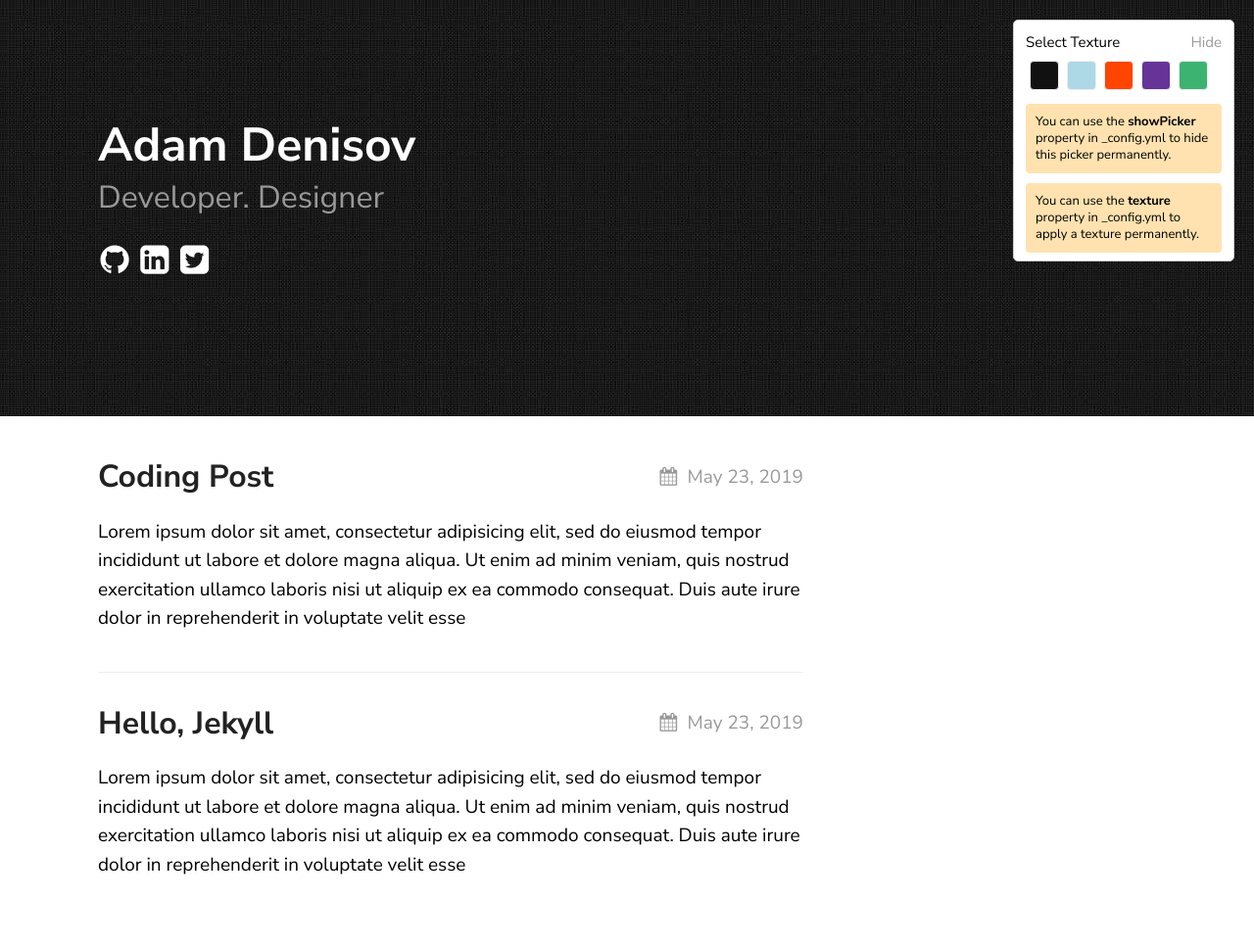
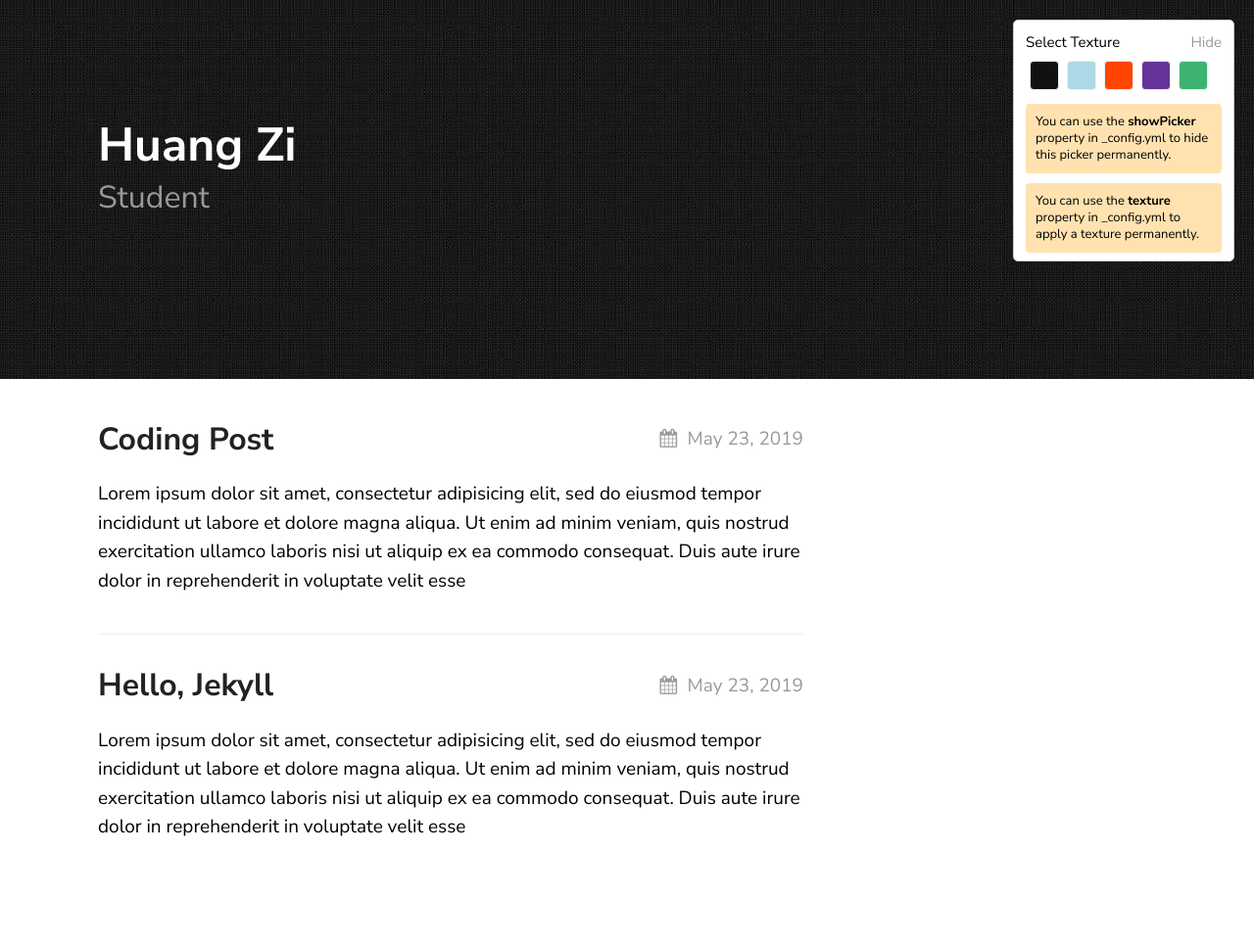
Before and after one commit to HuangZi-zi/HuangZi-zi.github.io, a Jekyll site: the page built from index.md, in a window 1280 px wide. Shown: the whole page at 98% size. Built offline with Jekyll 4.4.1, drawn with Linux system fonts in a browser that asks for light colours; after the commit the page ends 929 px from its top, so only the background shows below that; some of the changed lines change nothing that is shown.

Commit message:
1016.21:49

```diff
--- a/_config.yml
+++ b/_config.yml
@@ -1,10 +1,8 @@
-title: Texture Theme
-author: GitHub User
-email: your-email@domain.com
+title: Huang Zi
+author: Huang Zi
+email: rayfilm@foxmail.com
 description: > # this means to ignore newlines until "show_exerpts:"
-  Write an awesome description for your new site here. You can edit this
-  line in _config.yml. It will appear in your document head meta (for
-  Google search results) and in your feed.xml site description.
+  Welcome!
 show_excerpts: true # set to true to show excerpts on the homepage
 baseurl: /texture
 
@@ -15,8 +13,8 @@
 
 permalink: /posts/:title/
 texture:
-  title: Adam Denisov
-  tagline: Developer. Designer
+  title: Huang Zi
+  tagline: Student
   date_format: "%b %-d, %Y"
   style: black
   showNav: false
@@ -24,10 +22,11 @@
 
   # generate social links in footer
   social_links:
-    twitter: thelehhman
-    github:  thelehhman
-    linkedIn: in/thelehhman
-    rss: rss
+    CSDN: https://blog.csdn.net/weixin_43014010
+    # twitter: thelehhman
+    # github:  thelehhman
+    # linkedIn: in/thelehhman
+    # rss: rss
 
 
 # If you want to link only specific pages in your header, uncomment
```
